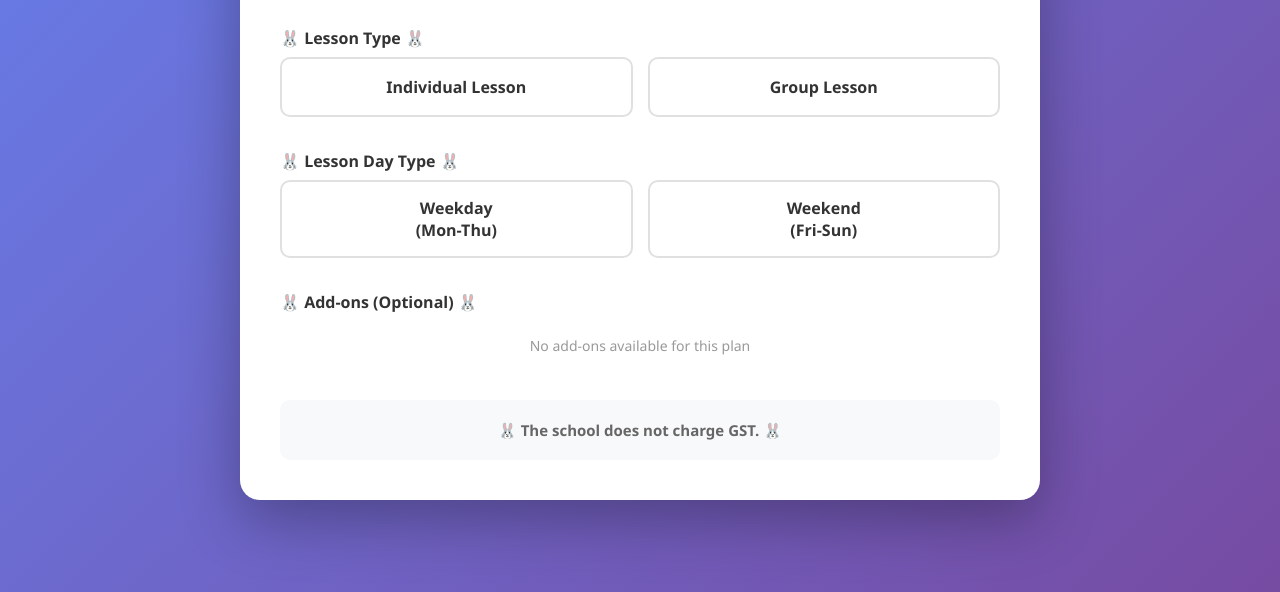
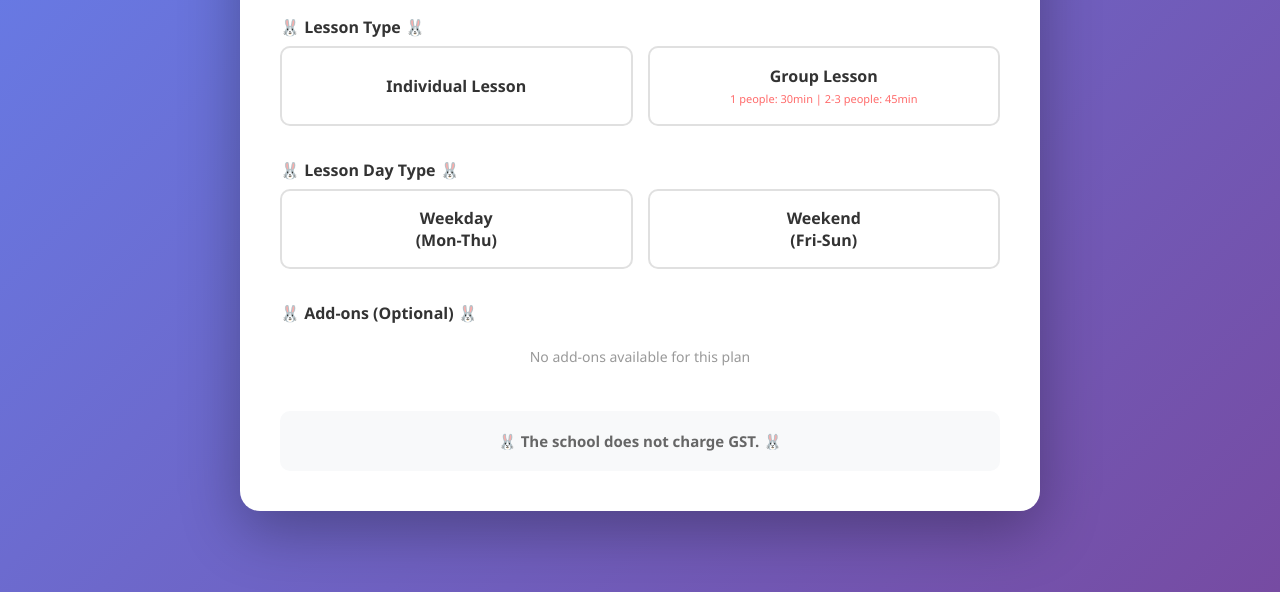
Before and after one commit to stevenmusic1115/VMSfee001, a plain HTML site: page index.html in a window 1280 px wide. Shown: the part 208-800 px from the top of the page. Drawn offline with Linux system fonts and the light colour scheme.

Commit message:
Update index.html

```diff
--- a/index.html
+++ b/index.html
@@ -123,7 +123,7 @@
             transition: all 0.3s;
             font-weight: 600;
             font-size: 16px;
-            min-height: 60px;
+            min-height: 80px;
         }
 
         .radio-option input[type="radio"]:checked + label {
@@ -259,7 +259,12 @@
                 </div>
                 <div class="radio-option">
                     <input type="radio" id="group" name="lessontype" value="group">
-                    <label for="group">Group Lesson</label>
+                    <label for="group">
+                        Group Lesson
+                        <small style="display: block; margin-top: 5px; font-size: 11px; color: #ff6b6b; font-weight: 500; line-height: 1.3;">
+                            1 people: 30min | 2-3 people: 45min
+                        </small>
+                    </label>
                 </div>
             </div>
         </div>
```
